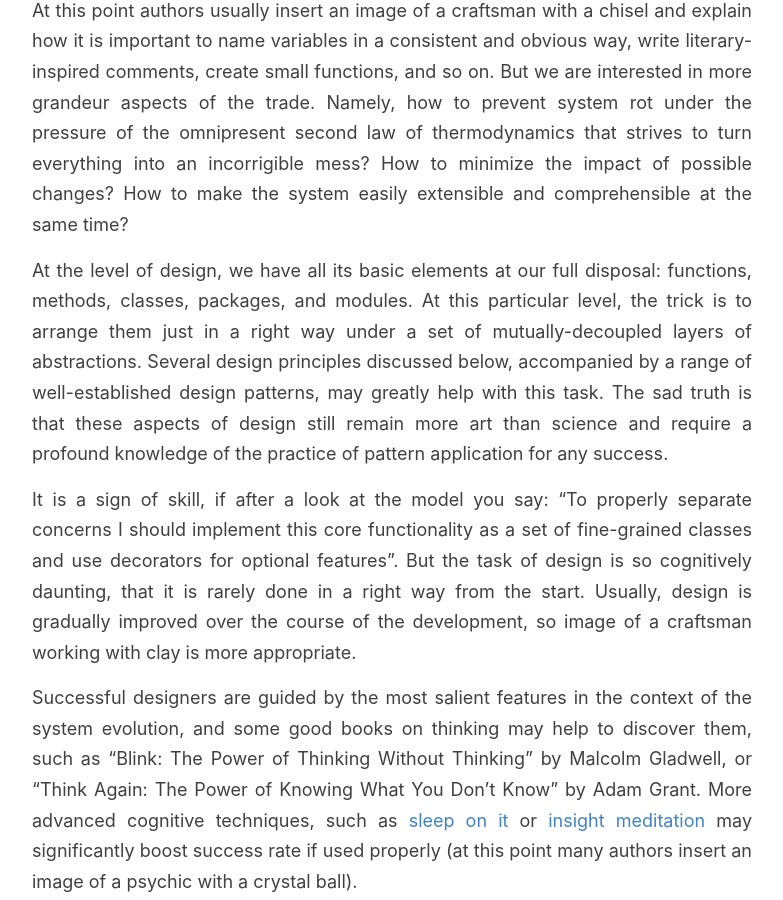
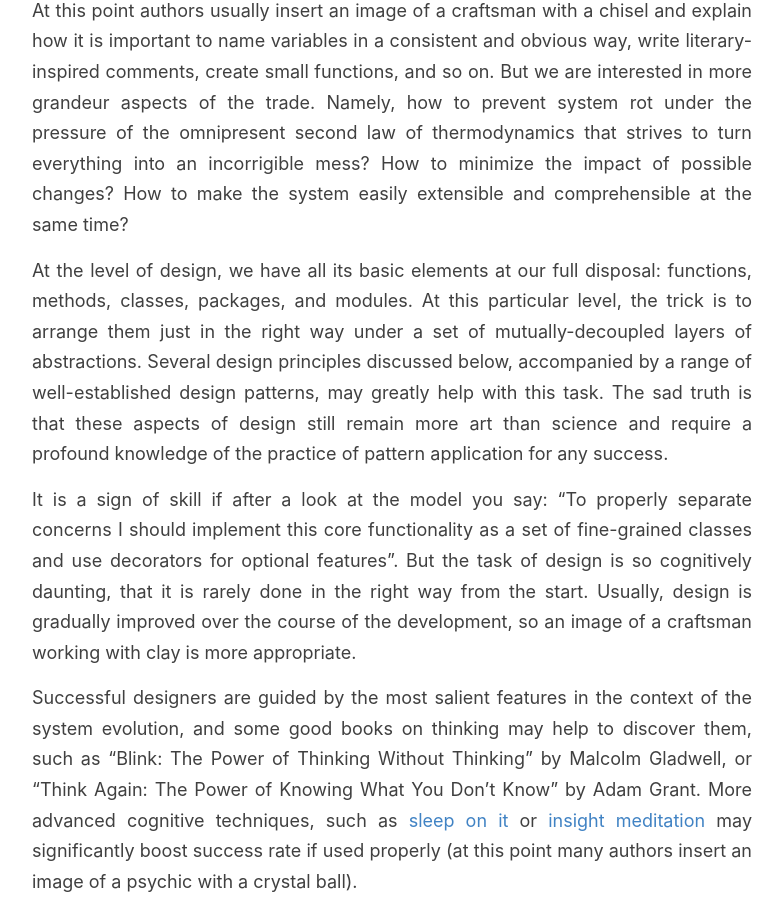
Before and after one commit to GChristensen/posts, a Jekyll site: the page built from _posts/2021-07-07-how-to-design-software-systems-qmark.md, in a window 1280 px wide and 900 px high, scrolled down 2417 px. Shown: the whole window, without its empty margins (248-1031 px from the left). Built offline with Jekyll 4.4.1, drawn with Linux system fonts in a browser that asks for light colours; some of the changed text lies outside the part shown.

Commit message:
post edit

```diff
--- a/_posts/2021-07-07-how-to-design-software-systems-qmark.md
+++ b/_posts/2021-07-07-how-to-design-software-systems-qmark.md
@@ -73,15 +73,15 @@
 impact of possible changes? How to make the system easily extensible and comprehensible at the same time?
 
 At the level of design, we have all its basic elements at our full disposal: functions, methods, classes, packages, and
-modules. At this particular level, the trick is to arrange them just in a right way under a set of mutually-decoupled
+modules. At this particular level, the trick is to arrange them just in the right way under a set of mutually-decoupled
 layers of abstractions. Several design principles discussed below, accompanied by a range of well-established design
 patterns, may greatly help with this task. The sad truth is that these aspects of design still remain more art than
 science and require a profound knowledge of the practice of pattern application for any success.
 
-It is a sign of skill, if after a look at the model you say: "To properly separate concerns I should implement this core
+It is a sign of skill if after a look at the model you say: "To properly separate concerns I should implement this core
 functionality as a set of fine-grained classes and use decorators for optional features". But the task of design is so
-cognitively daunting, that it is rarely done in a right way from the start. Usually, design is gradually improved over
-the course of the development, so image of a craftsman working with clay is more appropriate.
+cognitively daunting, that it is rarely done in the right way from the start. Usually, design is gradually improved over
+the course of the development, so an image of a craftsman working with clay is more appropriate.
 
 Successful designers are guided by the most salient features in the context of the system evolution, and some good books
 on thinking may help to discover them, such as "Blink: The Power of Thinking Without Thinking" by Malcolm Gladwell, or
@@ -119,7 +119,7 @@
 Well-separated concerns are also immune to variation - changes in some parts of the system produce a minimal impact on its
 other parts.
 
-Several principles help to write well modularized code:
+Several principles help to write well-modularized code:
 
 * Do not repeat yourself (also known as [DRY](https://en.wikipedia.org/wiki/Don%27t_repeat_yourself)). This principle is
   as simple as it is powerful. By not duplicating code you minimize the area for potential changes and errors.
@@ -133,13 +133,13 @@
   inside a module belong together and [coupling](https://en.wikipedia.org/wiki/Coupling_(computer_programming)) - the
   degree of interdependence between modules. A designer should strive to maximize cohesion and minimize coupling.
   There are several approaches that facilitate decoupling, for
-  example, [dependency inversion](https://en.wikipedia.org/wiki/Dependency_inversion_principle) which is in essence
+  example, [dependency inversion](https://en.wikipedia.org/wiki/Dependency_inversion_principle) which is, in essence,
   is the programming to abstractions, or the GoF [mediator](https://en.wikipedia.org/wiki/Mediator_pattern) pattern.
 
 * Packaging and maintaining component boundaries. On a more coarse-grained level of packages and components, which may
   contain multiple classes, [software package metrics](https://en.wikipedia.org/wiki/Software_package_metrics) are used
-  to think about coupling and the impact of changes. In short, system components are divided on instable (nothing depends on them),
-  flexible (little depends on them), and stable (many other components depend on them). Stable abstraction principle
+  to think about coupling and the impact of changes. In short, system components are divided on unstable (nothing depends on them),
+  flexible (little depends on them), and stable (many other components depend on them). The stable abstraction principle
   states that a stable component should also be abstract to make system extension easy.
 
 * [Layers of abstraction](https://en.wikipedia.org/wiki/Abstraction_layer) - by isolating related modules, components or
@@ -284,7 +284,7 @@
 (this is a technical term that may be familiar to Lispers), which will result in a better separation of concerns. Other
 programmers are shrugging, and consider this paradigm if not harmful, but of limited use, since pointcuts (this is yet
 another technical term, denoting places where advices are applied) often do not provide the same granularity as the direct use
-of the functionality being abstracted away. So, it may be appropriate primarily in monstrous enterprise systems with large number
+of the functionality being abstracted away. So, it may be appropriate primarily in monstrous enterprise systems with a large number
 of coarse-grained concerns.
 
 ##### Metaprogramming
@@ -376,15 +376,15 @@
 
 While events are processed, it is possible to display beautiful ads to the user in full-HD and 60 FPS, until the results are ready.
 Unfortunately, if your business is ad-based, this approach may harm it, since a parallelized set of tasks usually executes faster
-than the same set of sequential ones, so there may be places where it is considered harmful. In other areas it is considered
-harmful because of unnecessary bloat.
+than the same set of sequential ones, so there may be places where it is considered harmful. In other areas, it is considered
+harmful because it may introduce an unnecessary bloat.
 
 ##### Domain-Specific Languages
 
 [Domain-specific languages](https://en.wikipedia.org/wiki/Domain-specific_language) allow creating reasonably deep
 and clear abstractions of such quality, that sometimes they could be used even by non-specialists in computer science.
 Although, the development of a good DSL, based on metaprogramming or special tools, such as [Xtext](https://en.wikipedia.org/wiki/Xtext)
-or Spoofax, usually requires the amount of efforts that is an order of magnitude (or two) higher than that for a regular OOP solution.
+or Spoofax, usually requires the amount of effort that is an order of magnitude (or two) higher than that for a regular OOP solution.
 So, more than often a DSL results in semantics, that only its authors can understand. Thus, more than often DSLs are
 considered harmful.
 
@@ -438,14 +438,14 @@
 #### The Law of Demeter
 
 [The Law of Demeter](https://en.wikipedia.org/wiki/Law_of_Demeter) facilitates the abstinence of the dependence on
-inner structure of the used classes and components. If there is such a dependence, it is better to be reimplemented
+the inner structure of the used classes and components. If there is such a dependence, it is better to be reimplemented
 as an incapsulated method of the dependent class that utilizes this functionality.
 
 #### GRASP Principles
 
 These are nine less-known principles, that are focused on assigning responsibilities to objects
 ([General Responsibility Assignment Software Patterns](https://en.wikipedia.org/wiki/GRASP_(object-oriented_design))).
-They are also worth to consider, since responsibilities is a common currency in the object-oriented world.
+They are also worth to consider since responsibilities are a common currency in the object-oriented world.
 
 * Information expert - a responsibility is preferably assigned to the class that has all necessary information to fulfill it.
 
@@ -503,7 +503,7 @@
 
 Earlier we implicitly invoked some [software quality](https://en.wikipedia.org/wiki/Software_quality) attributes, such as
 simplicity, reusability, maintainability, clarity, flexibility, correctness, and evolvability.
-To understand what may act as major considerations in the choice of a software architecture, and also by which aspects
+To understand what may act as major considerations in the choice of software architecture, and also by which aspects
 it may be constrained or evaluated, we need more examples:
 
 * Granularity - the number of physical nodes needed to deploy an architectural solution.
@@ -524,8 +524,8 @@
 now mostly obsolete "Patterns of Enterprise Application Architecture" by Martin Fowler.
 
 In the broader sense, software architecture is an engineering discipline that is concerned with keeping the system in
-accordance with various criteria and requirements (mostly non-functional). At this particular level the trick is to
-choose a right method or tool, that is the most appropriate to the problem at hand. To master this you need to learn a
+accordance with various criteria and requirements (mostly non-functional). At this particular level, the trick is to
+choose the right method or tool, that is the most appropriate to the problem at hand. To master this you need to learn a
 set of *architectural styles*, which are described in the books: "Fundamentals of Software Architecture" by Mark
 Richards, Neal Ford, or also in [AOSA](https://aosabook.org/en/index.html).
 
```
Also changed, not shown: other parts of _posts/2021-07-07-how-to-design-software-systems-qmark.md (+2 -2 lines).
